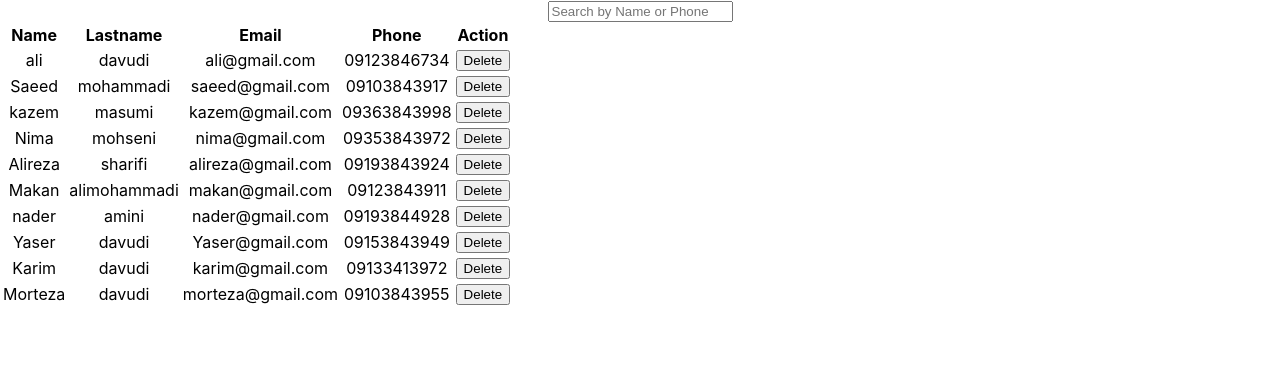
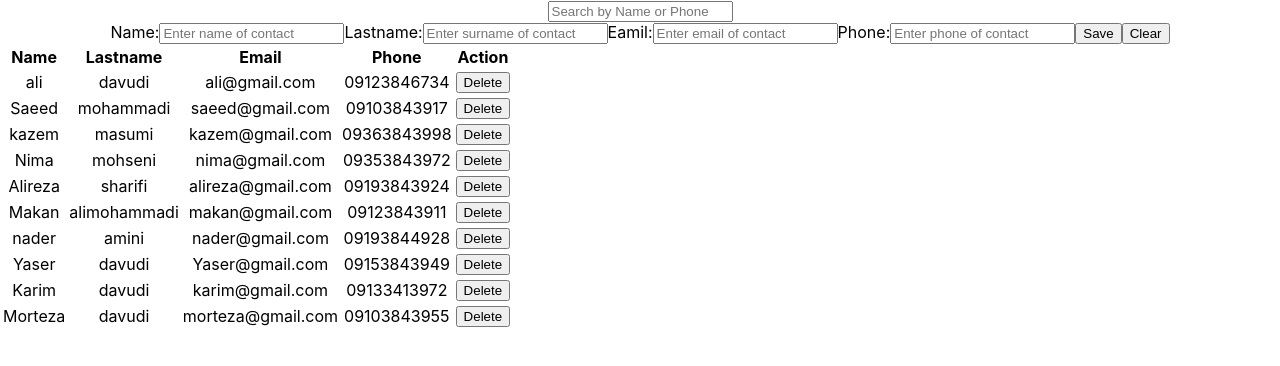
Before and after one commit to rezaSemyari70/maktab_func-component-contact, a React (Create React App) app: page / in a window 1280 px wide. Shown: the top 366 px of the page. Built offline with nearby package versions, Linux system fonts and the light colour scheme.

Commit message:
add FormContact component for add contacts in table

```diff
--- /dev/null
+++ b/src/Components/TableContacts/FormContact/FormContact.jsx
@@ -0,0 +1,93 @@
+import React from 'react';
+import {useState} from 'react';
+
+const FormContact = (props) => {
+    const [newContact,
+        setNewContact] = useState({
+            firstname: '',
+            lastname: '',
+            email: '',
+            phone: ''
+        });
+
+    const handleChange = (event) => {
+        const value = event.target.value;
+        setNewContact({
+            ...newContact , [event.target.name]: value
+        })
+    }
+
+    const handleClear = () => {
+        setNewContact({
+            firstname: '',
+            lastname: '',
+            email: '',
+            phone: ''
+        })
+    }
+
+    const handleSubmit = (event) => {
+        event.preventDefault();
+        if(newContact.firstname.length > 0
+            && newContact.lastname.length > 0
+            && newContact.email.length > 0
+            && newContact.phone.length > 0){
+                props.handleAdd({...newContact , id: Math.floor(Math.random() * 100 + 10)})
+                handleClear();
+        }
+    }
+
+    return (
+        <div>
+            <form onSubmit={handleSubmit}>
+                <label>Name:</label>
+                <input
+                    name={"firstname"}
+                    id="name"
+                    value={newContact.firstname}
+                    onChange={handleChange}
+                    type="text"
+                    placeholder="Enter name of contact"
+                    required
+                    pattern=".{4,}"
+                    title="Please enter at least 4 characters."
+                    />
+                <label>Lastname:</label>
+                <input
+                    name={"lastname"}
+                    id="lastname"
+                    value={newContact.lastname}
+                    onChange={handleChange}
+                    type="text"
+                    placeholder="Enter surname of contact"
+                    required
+                    />
+                <label>Eamil:</label>
+                <input
+                    name={"email"}
+                    id="email"
+                    value={newContact.email}
+                    onChange={handleChange}
+                    type="email"
+                    placeholder="Enter email of contact"
+                    required
+                   />
+                <label>Phone:</label>
+                <input
+                    name={"phone"}
+                    id="phone"
+                    value={newContact.phone}
+                    onChange={handleChange}
+                    type="tel"
+                    placeholder="Enter phone of contact"
+                    required
+                    pattern=".{11,}"
+                    />
+                <button type="submit">Save</button>
+                <button onClick={handleClear} type="reset">Clear</button>
+            </form>
+        </div>
+    );
+}
+
+export default FormContact;
--- a/src/Components/TableContacts/Table/Table.jsx
+++ b/src/Components/TableContacts/Table/Table.jsx
@@ -1,6 +1,7 @@
 import React, { useState } from 'react';
 
 import TableRow from '../TableRow/TableRow';
+import FormContact from '../FormContact/FormContact';
 
 function Table(props ){
     const [contacts ,setContacts] = useState(
@@ -32,6 +33,10 @@ function Table(props ){
         || contact.firstname.startsWith(search.toUpperCase()));
 
 
+    const handleAdd = (obj) =>{
+        setContacts([...contacts , obj]);
+    }
+
     const handleDelete = (id) => {
         setContacts([...contacts.filter(contact => contact.id !== id)]);
     }
@@ -46,6 +51,9 @@ function Table(props ){
                     onChange={handleChange}
                     placeholder="Search by Name or Phone"
                 />
+            </div>
+            <div>
+                <FormContact handleAdd={handleAdd}/>
             </div>
             <div className="row justify-content-center">
                 <div className="col">
```
